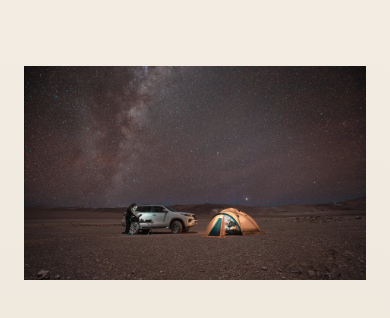
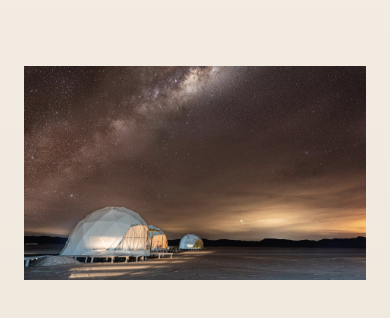
Before and after one commit to niicolasgriffiths-bot/planetargentina-web, a Next.js app: page /experiences in a window 390 px wide. Shown: the part 780-1098 px from the top of the page. Built offline with nearby package versions, Linux system fonts and the light colour scheme; no server answers.

Commit message:
Mejoras mobile header + navegación

```diff
--- a/app/experiences/page.tsx
+++ b/app/experiences/page.tsx
@@ -43,7 +43,7 @@ export default function ExperiencesPage() {
 
             <div className="relative aspect-[16/10] overflow-hidden md:aspect-[16/9]">
               <Image
-                src="/editorial/fn56-night-camp.jpg"
+                src="/experiences/night-domes.jpg"
                 alt={
                   language === "es"
                     ? "Domos en la noche dentro del paisaje andino"
@@ -51,7 +51,7 @@ export default function ExperiencesPage() {
                 }
                 fill
                 className="soft-photo object-cover"
-                style={{ objectPosition: "center 54%" }}
+                style={{ objectPosition: "center center" }}
               />
             </div>
           </div>
```
Also changed, not shown: 1 other file (tests, documents, lock files or other folders).
